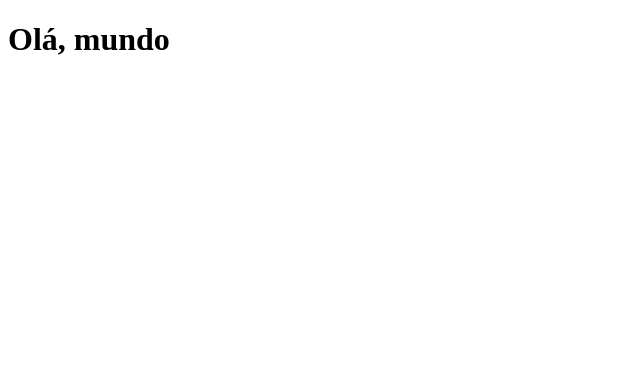
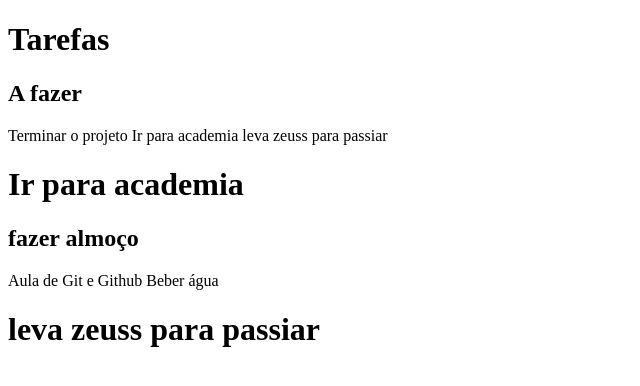
Before and after one commit to Arianny2024/tarefas-web, a plain HTML site: page index.html in a window 1280 px wide. Shown: the whole page, without its empty margins (0-640 px from the left). Drawn offline with Linux system fonts and the light colour scheme.

Commit message:
lista de tarefas concluidas

```diff
--- a/index.html
+++ b/index.html
@@ -4,8 +4,20 @@
     <meta charset="UTF-8">
     <meta name="viewport" content="width=device-width, initial-scale=1.0">
     <title>trabalho</title>
-</head>
-<body>
-    <h1 >Olá, mundo</h1>
+
+    <h1 >Tarefas</h1>
+    <h2>A fazer</h2>
+    <u1>
+      <l1>Terminar o projeto</l1>
+    <l1>Ir para academia</l1>
+    <l1>leva zeuss para passiar</l1>
+
+    <h1 >Ir para academia</h1>
+    <h2>fazer almoço</h2>
+    <u1>
+      <l1>Aula de Git e Github</l1>
+    <l1>Beber água</l1>
+    </u1>
+    <h1>leva zeuss para passiar</h1>
 </body>
 </html>
```
